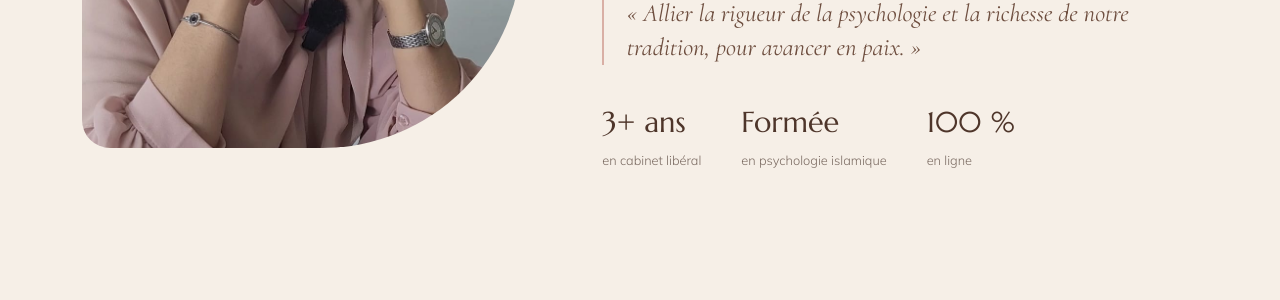
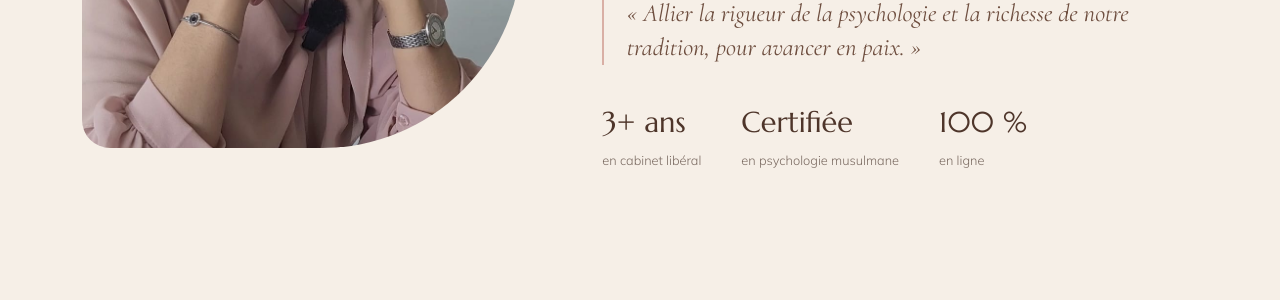
Before and after one commit to digizyn83/lespritpsy, a Jekyll site: the page built from a-propos.md, in a window 1280 px wide and 900 px high, scrolled down 460 px, cut to the strip 0-574 px from the top of the window. Shown: the part 156-456 px from the top of the strip. Built offline with Jekyll 4.4.1, drawn with Linux system fonts in a browser that asks for light colours; some web fonts are replaced; some of the changed text lies outside the part shown.

Commit message:
Titre : psychologue clinicienne, certifiée en psychologie musulmane
Co-Authored-By: Claude Opus 5.5 <noreply@anthropic.com>

```diff
--- a/_config.yml
+++ b/_config.yml
@@ -1,6 +1,6 @@
 # Site L'esprit psy — Soumia Ikramallah
 title: "L'esprit psy"
-description: "Soumia Ikramallah, psychologue formée en psychologie islamique"
+description: "Soumia Ikramallah, psychologue clinicienne certifiée en psychologie musulmane"
 url: ""
 baseurl: "/lespritpsy"  # mettre "" le jour du branchement sur lespritpsy.fr
 noindex: true          # site de test : pas indexé par Google (passer à false au lancement)
--- a/_layouts/default.html
+++ b/_layouts/default.html
@@ -5,7 +5,7 @@
 <head>
 <meta charset="UTF-8">
 <meta name="viewport" content="width=device-width, initial-scale=1.0">
-<title>{% if page.title and page.layout == "post" %}{{ page.title }} — L'esprit psy{% else %}{{ page.seo_title | default: "L'esprit psy — Soumia Ikramallah, psychologue | Psychologie & Islam" }}{% endif %}</title>
+<title>{% if page.title and page.layout == "post" %}{{ page.title }} — L'esprit psy{% else %}{{ page.seo_title | default: "L'esprit psy — Soumia Ikramallah, psychologue clinicienne | Psychologie musulmane" }}{% endif %}</title>
 <meta name="description" content="{{ page.excerpt | default: page.seo_description | default: site.description | strip_html | strip_newlines | truncate: 160 }}">
 {% if site.noindex %}<meta name="robots" content="noindex, nofollow">{% endif %}
 <link rel="preconnect" href="https://fonts.googleapis.com">
@@ -37,7 +37,7 @@
 <footer>
   <div class="wrap">
     <div class="f-grid">
-      <div><a href="{{ site.baseurl }}/" class="logo">L'esprit <span>psy</span></a><p>Soumia Ikramallah, psychologue.<br>N° RPPS / ADELI : {{ r.rpps }}</p></div>
+      <div><a href="{{ site.baseurl }}/" class="logo">L'esprit <span>psy</span></a><p>Soumia Ikramallah, psychologue clinicienne.<br>N° RPPS / ADELI : {{ r.rpps }}</p></div>
       <div><h4>Navigation</h4><ul><li><a href="{{ site.baseurl }}/a-propos/">À propos</a></li><li><a href="{{ site.baseurl }}/approche/">Mon approche</a></li><li><a href="{{ site.baseurl }}/accompagnements/">Accompagnements</a></li><li><a href="{{ site.baseurl }}/boutique.html">Boutique</a></li><li><a href="{{ site.baseurl }}/blog/">Blog</a></li><li><a href="{{ site.baseurl }}/contact/">Contact</a></li></ul></div>
       <div><h4>Me suivre</h4><ul>
         {% if r.instagram != "" %}<li><a href="{{ r.instagram }}" target="_blank" rel="noopener">Instagram</a></li>{% endif %}
--- a/a-propos.md
+++ b/a-propos.md
@@ -2,13 +2,13 @@
 layout: apropos
 permalink: /a-propos/
 seo_title: "À propos — Soumia Ikramallah, psychologue | L'esprit psy"
-seo_description: "Découvre le parcours de Soumia Ikramallah, psychologue formée en psychologie islamique, qui accompagne les femmes musulmanes."
+seo_description: "Découvre le parcours de Soumia Ikramallah, psychologue clinicienne certifiée en psychologie musulmane, qui accompagne les femmes musulmanes."
 titre: "Une psychologue qui <em>comprend</em> ce que tu vis."
 citation: "Allier la rigueur de la psychologie et la richesse de notre tradition, pour avancer en paix."
 photo: "/uploads/soumia-test.jpg"
 chiffres:
   - { nombre: "3+ ans", texte: "en cabinet libéral" }
-  - { nombre: "Formée", texte: "en psychologie islamique" }
+  - { nombre: "Certifiée", texte: "en psychologie musulmane" }
   - { nombre: "100 %", texte: "en ligne" }
 formations:
   - { titre: "Master de psychologie", detail: "[Université à compléter]" }
--- a/accompagnements.html
+++ b/accompagnements.html
@@ -2,7 +2,7 @@
 layout: default
 permalink: /accompagnements/
 seo_title: "Accompagnements — Thérapie, ateliers, boutique | L'esprit psy"
-seo_description: "Thérapie individuelle en ligne, ateliers et conférences, e-books et vidéos : les accompagnements de Soumia Ikramallah, psychologue."
+seo_description: "Thérapie individuelle en ligne, ateliers et conférences, e-books et vidéos : les accompagnements de Soumia Ikramallah, psychologue clinicienne."
 ---
 {%- assign r = site.data.reglages -%}
 {%- if r.lien_rdv and r.lien_rdv != "" -%}{%- assign rdv = r.lien_rdv -%}{%- else -%}{%- assign rdv = "/contact/" | relative_url -%}{%- endif -%}
--- a/boutique.html
+++ b/boutique.html
@@ -2,7 +2,7 @@
 permalink: /boutique.html
 layout: default
 seo_title: "Boutique — E-books, vidéos d'ateliers et programmes | L'esprit psy"
-seo_description: "E-books, replays vidéo d'ateliers et programmes de Soumia Ikramallah, psychologue formée en psychologie islamique. Accès immédiat après paiement sécurisé."
+seo_description: "E-books, replays vidéo d'ateliers et programmes de Soumia Ikramallah, psychologue clinicienne certifiée en psychologie musulmane. Accès immédiat après paiement sécurisé."
 ---
 {%- assign produits = site.produits | sort: "order" -%}
 <header class="page-head">
--- a/index.html
+++ b/index.html
@@ -14,7 +14,7 @@ no_footer: true
   <div class="hero-veil"></div>
   <div class="hero-inner">
     <h1 class="sig rise" style="--d:.2s">Soumia<span>Ikramallah</span></h1>
-    <p class="kicker rise" style="--d:.55s">Psychologue &nbsp;·&nbsp; Psychologie &amp; Islam</p>
+    <p class="kicker rise" style="--d:.55s">Psychologue clinicienne &nbsp;·&nbsp; Certifiée en psychologie musulmane</p>
     <p class="hero-sub rise" style="--d:.75s">Prendre soin de ton cœur, à la lumière de ta foi.</p>
     <p class="bism rise" style="--d:1s" lang="ar">﷽</p>
     <a href="{{ site.baseurl }}/a-propos/" class="enter rise" style="--d:1.25s">Fais défiler pour entrer dans le cabinet<span class="chev"></span></a>
```
